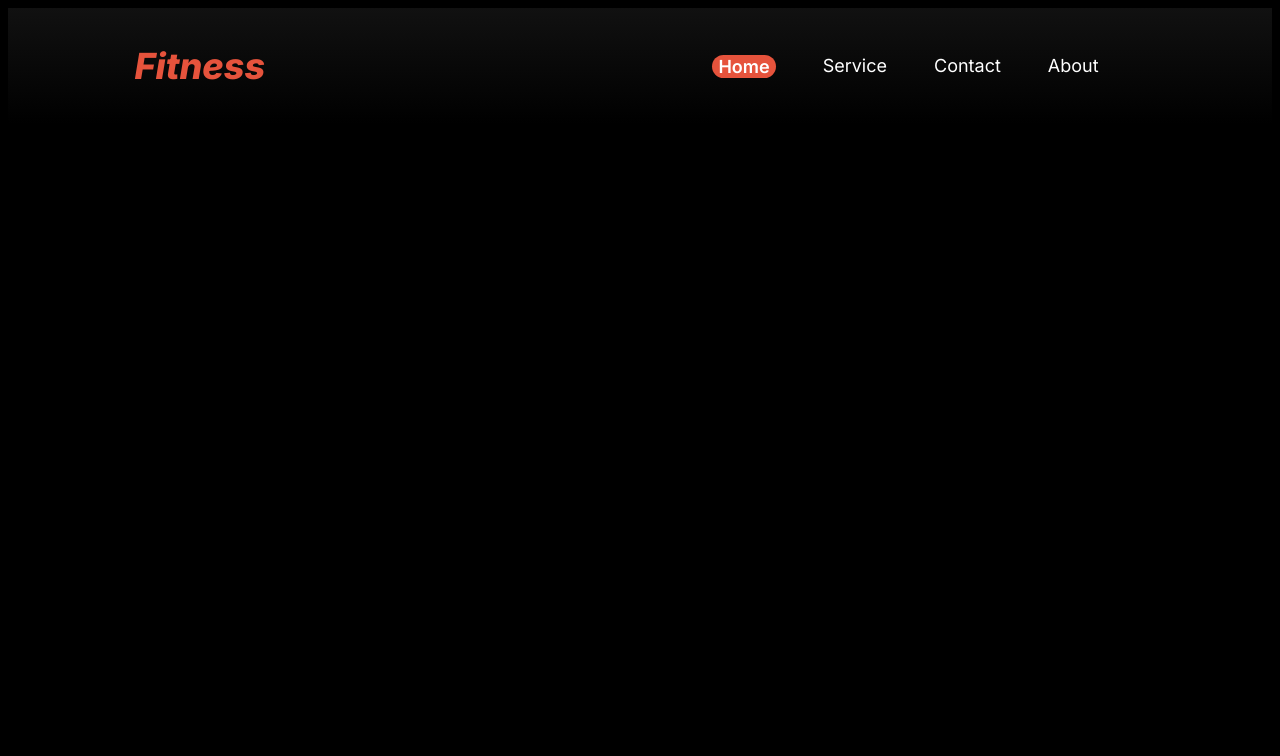
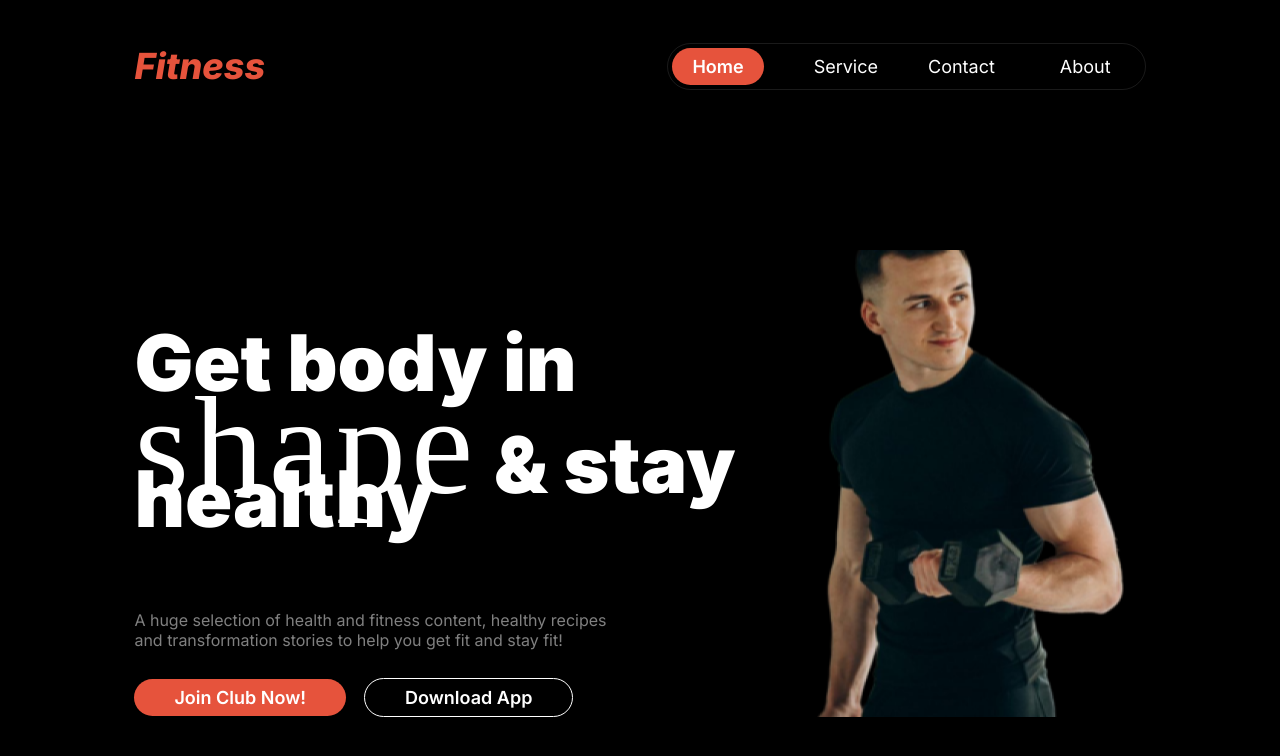
Before and after one commit to tahjidislamtushar/B10A2-versatile-ui, a plain HTML site: page index.html in a window 1280 px wide. Drawn offline with Linux system fonts and the light colour scheme; a web font is replaced by a local one.

Commit message:
header section

```diff
--- a/css/style.css
+++ b/css/style.css
@@ -1,4 +1,5 @@
 /* -------------------- Common Section START -------------------- */
+
 @import url('https://fonts.googleapis.com/css2?family=Inter:ital,opsz,wght@0,14..32,100..900;1,14..32,100..900&display=swap');
 @import url('https://fonts.cdnfonts.com/css/miama?styles=170364,627');
 
@@ -10,16 +11,30 @@
   font-style: normal;
 }
 
+.button-primary {
+  border: none;
+  border-radius: 46px;
+  background: rgb(230, 83, 60);
+  color: rgb(255, 255, 255);
+  font-family: Inter;
+  font-size: 18px;
+  font-weight: 600;
+}
+
 /* -------------------- Common Section END -------------------- */
 
 /* -------------------- Body Section START -------------------- */
+
+/* ------------- Header Section START ------------- */
+
+/* ---------- Nav Section START ---------- */
 
 #bg {
   background-color: black;
 }
 
 .header {
-  background: linear-gradient(180.00deg, rgb(17, 17, 17), rgba(119, 119, 119, 0) 100%);
+  background: linear-gradient(90 deg, rgb(17, 17, 17), rgba(119, 119, 119, 0) 100%);
 }
 
 .navbar {
@@ -39,11 +54,20 @@
 nav ul {
   display: flex;
   list-style: none;
+  align-items: center;
+  border: 1px solid rgba(255, 255, 255, 0.1);
+  border-radius: 39px;
+  padding: 4px 4px;
 }
 
 nav ul li {
-  margin-right: 47px;
+  margin-right: 50px;
 
+}
+
+#about {
+  margin-left: 15px;
+  margin-right: 30px;
 }
 
 nav ul li a {
@@ -54,14 +78,72 @@ nav ul li a {
   text-decoration: none;
 }
 
-.button-primary {
-  border: none;
+#home-button {
+  padding: 8px 20px;
+}
+
+
+/* ---------- Nav Section END ---------- */
+
+/* ---------- Banner Section START ---------- */
+.banner{
+  background-image: url(../images/Images\ 2.png);
+  background-repeat: no-repeat;
+  background-position: right;
+  display: flex;
+  margin: 10% 10%;
+}
+
+.banner-content h2 {
+  color: rgb(255, 255, 255);
+  font-family: Inter;
+  font-size: 78px;
+  font-weight: 900;
+}
+
+.banner-content span {
+  font-family: Miama;
+  font-size: 140px;
+  font-weight: 500;
+  letter-spacing: 5px;
+}
+
+#shape {
+  margin-top: -110px;
+  margin-bottom: -140px;
+}
+
+.banner-content p {
+  color: rgba(255, 255, 255, 0.5);
+  font-family: Inter;
+  font-size: 16px;
+  font-weight: 400;
+  margin: 28px auto;
+}
+#join-club-button {
+  padding: 8px 40px;
+}
+
+#download-button {
+  border: 1px solid rgb(255, 255, 255);
   border-radius: 46px;
-  background: rgb(230, 83, 60);
+  background: none;
   color: rgb(255, 255, 255);
   font-family: Inter;
   font-size: 18px;
   font-weight: 600;
+  padding: 8px 40px;
+  margin-left: 14px;
 }
 
+
+
+.banner-elements{
+ }
+
+
+/* ---------- Banner Section END ---------- */
+
+/* ------------- Header Section END ------------- */
+
 /* -------------------- Body Section END -------------------- */
--- a/index.html
+++ b/index.html
@@ -9,19 +9,56 @@
 </head>
 
 <body id="bg">
+    <!-- ---------------------------------------- Header Section START ---------------------------------------- -->
     <header class="header">
+        <!-- ----------------------------- Nav Section START ----------------------------- -->
         <nav class="navbar">
             <h3 id="logo"><a href=""></a><i>Fitness</i></h3>
             <ul class="nav-elements">
-                <li id="home-button"><a href=""><button class="button-primary">Home</button></a></li>
+                <li><a href=""><button class="button-primary" id="home-button">Home</button></a></li>
                 <li><a href="">Service</a></li>
                 <li><a href="">Contact</a></li>
-                <li><a href="">About</a></li>
+                <li id="about"><a href="">About</a></li>
             </ul>
         </nav>
+        <!-- ----------------------------- Nav Section END ----------------------------- -->
+
+        <!-- ----------------------------- Banner Section START ----------------------------- -->
+
+        <section class="banner">
+            <div class="banner-content">
+                <div class="heading">
+                    <h2>Get body in</h2>
+                    <h2 id="shape"><span>shape</span> & stay </h2>
+                    <h2>healthy</h2>
+                </div>
+
+                <p>
+                    A huge selection of health and fitness content, healthy recipes <br> and transformation stories to
+                    help you get fit and stay fit!
+                </p>
+
+                <div class="buttons">
+                    <a href=""><button class="button-primary" id="join-club-button">Join Club Now!</button></a>
+                    <a href=""><button id="download-button">Download App</button></a>
+                </div>
+            </div>
+            <h3>500+</h3>
+
+            <div>
+
+            </div>
+            <div>
+
+                <h3>350+</h3>
+            </div>
+        </section>
+
+
+        <!-- ----------------------------- Banner Section END ----------------------------- -->
 
     </header>
-
+    <!-- ---------------------------------------- Header Section END ---------------------------------------- -->
     <main>
 
     </main>
```
